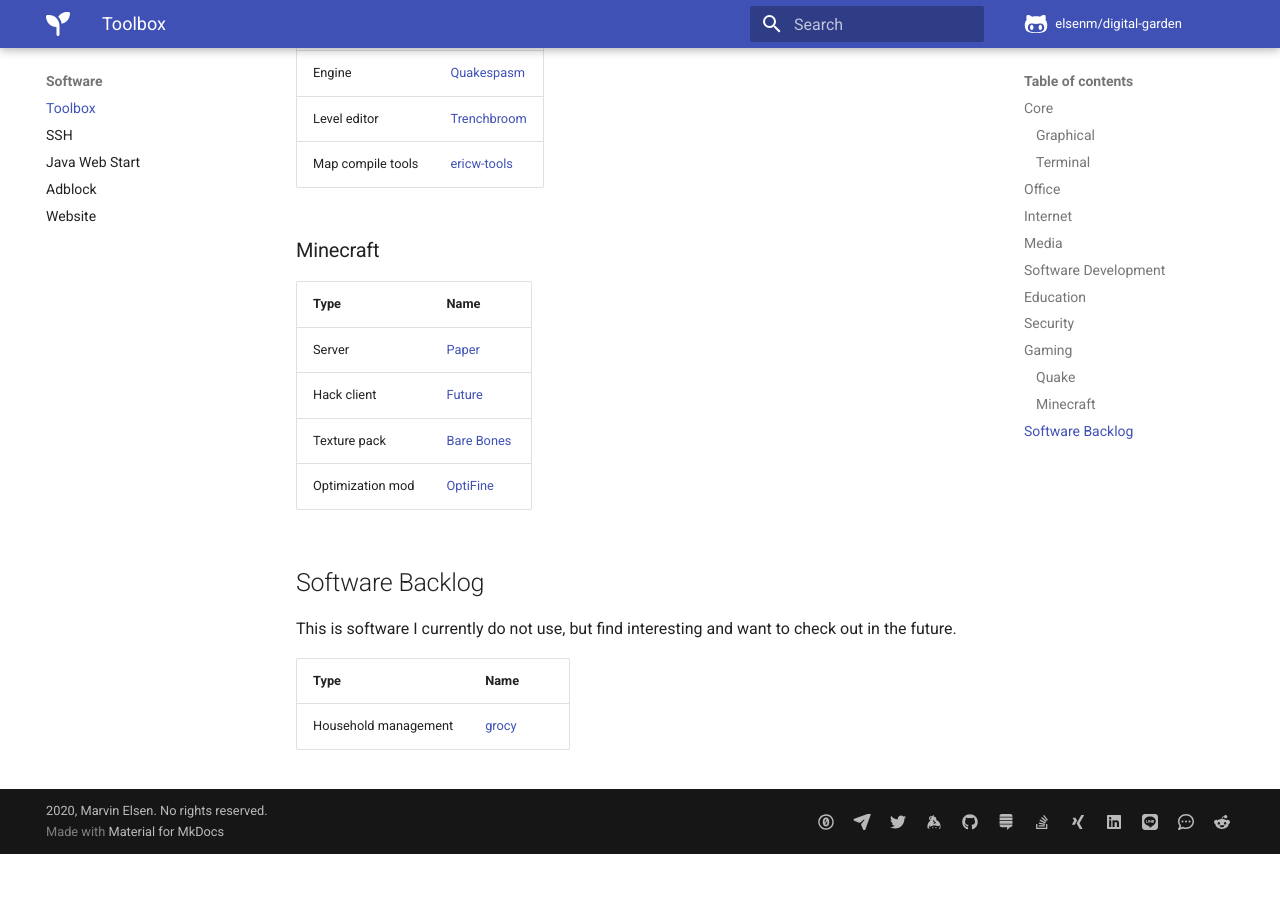
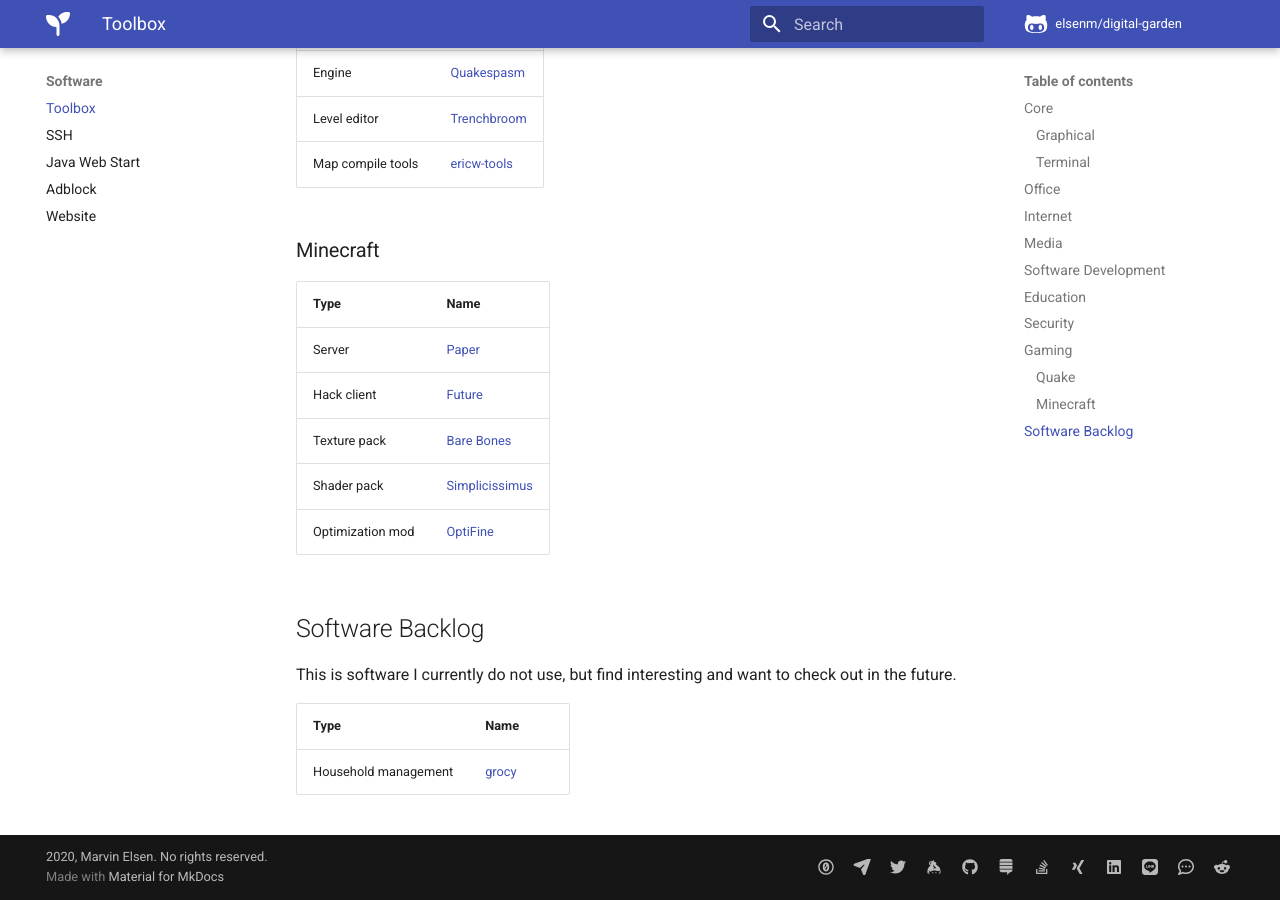
Before and after one commit to elsenm/digital-garden, an MkDocs documentation site: the page built from vimwiki/toolbox.md, in a window 1280 px wide and 900 px high, scrolled down 5651 px. Built offline with MkDocs 1.6.1 and Material for MkDocs 9.7.7, drawn with Linux system fonts in a browser that asks for light colours; comment, search, counter and statistics services are not loaded; before the commit the page ends 6505 px from its top, so only the background shows below that.

Commit message:
Add Minecraft shader pack to Toolbox

```diff
--- a/vimwiki/toolbox.md
+++ b/vimwiki/toolbox.md
@@ -131,12 +131,13 @@ This is a list of software I use.
 | Map compile tools | [ericw-tools](https://ericwa.github.io/ericw-tools/)  |
 
 ## Minecraft
-| Type             | Name                                           |
-|------------------|------------------------------------------------|
-| Server           | [Paper](https://papermc.io/)                   |
-| Hack client      | [Future](https://futureclient.net/index.php)   |
-| Texture pack     | [Bare Bones](https://www.robotpantaloons.com/) |
-| Optimization mod | [OptiFine](https://optifine.net/home)          |
+| Type             | Name                                                     |
+|------------------|----------------------------------------------------------|
+| Server           | [Paper](https://papermc.io/)                             |
+| Hack client      | [Future](https://futureclient.net/index.php)             |
+| Texture pack     | [Bare Bones](https://www.robotpantaloons.com/)           |
+| Shader pack      | [Simplicissimus](https://rre36.github.io/glProjectsWeb/) |
+| Optimization mod | [OptiFine](https://optifine.net/home)                    |
 
 # Software Backlog
 This is software I currently do not use, but find interesting and want to check out in the future.
```
